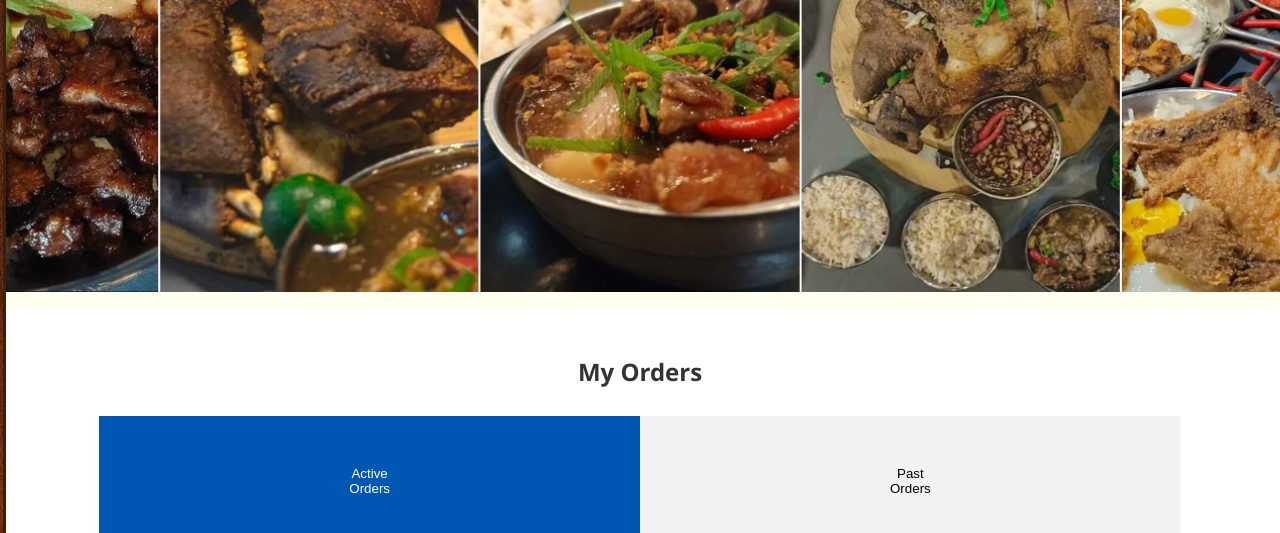
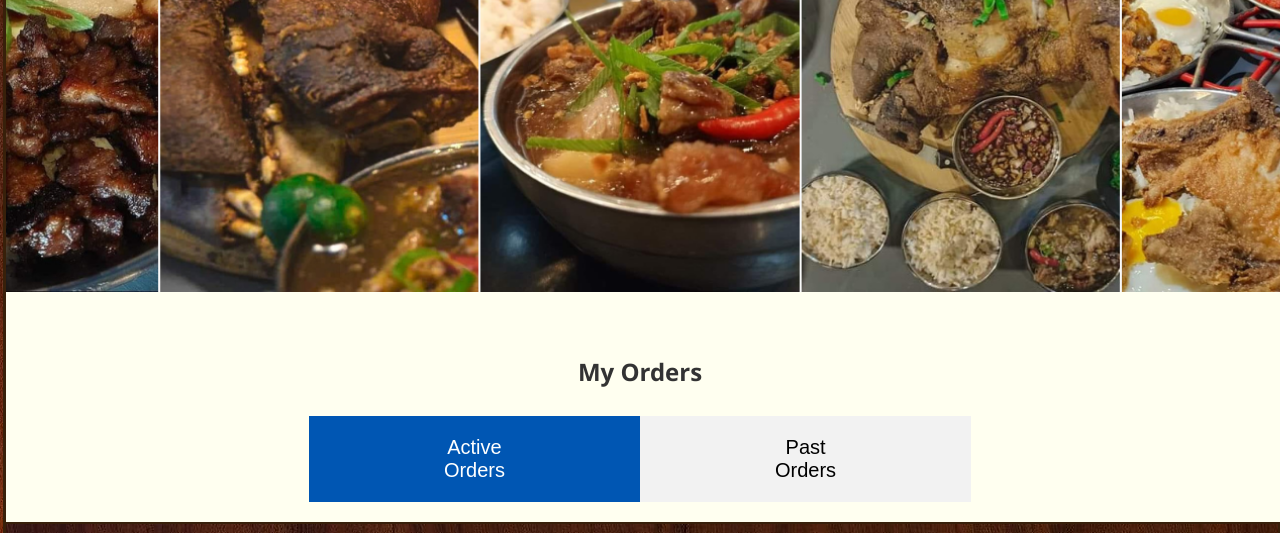
Before and after one commit to DavidGalolo01/BahayParesTapsihanWebsite, a website: page views/ViewOrderStatus.html in a window 1280 px wide. Shown: the part 108-641 px from the top of the page. Drawn offline with Linux system fonts and the light colour scheme; no server answers.

Commit message:
Update deliverystatus.css

```diff
--- a/public/css/deliverystatus.css
+++ b/public/css/deliverystatus.css
@@ -7,7 +7,8 @@
   .tab button {
     background-color: #f2f2f2;
     border: none;
-    padding:50px 250px;
+    padding:20px 135px;
+    font-size: 20px;
     cursor: pointer;
     transition: background-color 0.3s ease;
   }
@@ -21,12 +22,9 @@
     color: white;
   }
 
-  .containers {
-    max-width: fit-content;
-  }
-
   .order-container {
-    border: 1px solid #ddd;
+    border: 3px solid #ddd;
+    background-color: white;
     border-radius: 5px;
     margin: 20px 0;
     padding: 20px;
@@ -58,7 +56,7 @@
   }
 
   .item {
-    flex-basis: calc(33.33% - 20px);
+    flex-basis: calc(93.33% - 20px);
     margin: 10px 10px;
     padding: 20px;
     border: 1px solid #ddd;
@@ -93,11 +91,12 @@
     font-weight: normal;
   }
   .containers {
-    max-width: fit-content;
+    max-width: 35%;
     padding-right: 100px;
     padding-left: 100px;
     border-radius: 10px;
     margin-top: 300px;
+    background-color: #FFFFF0;
     }
     .order-details {
       margin: 0 auto; /* Center the table horizontally */
```
